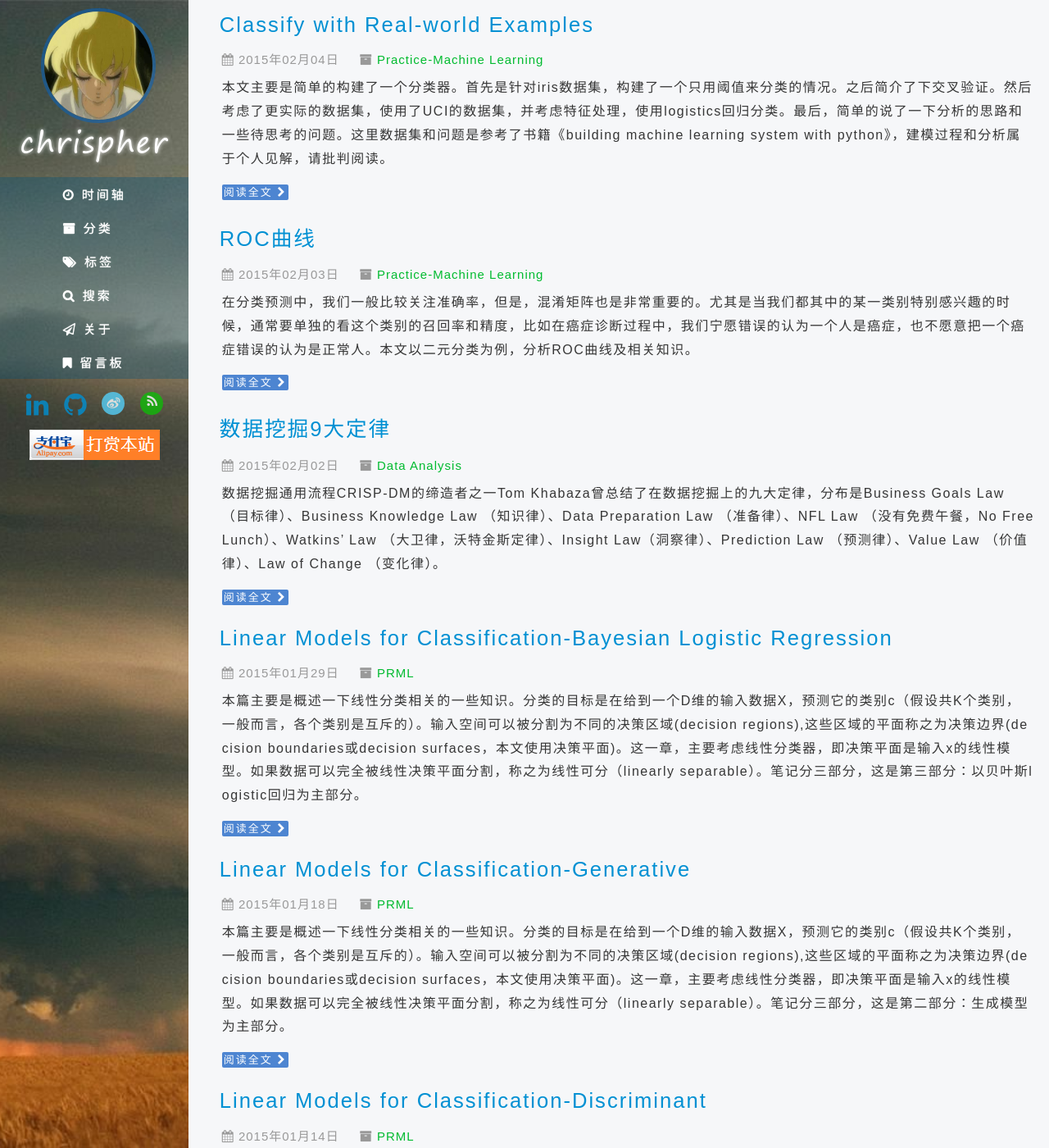
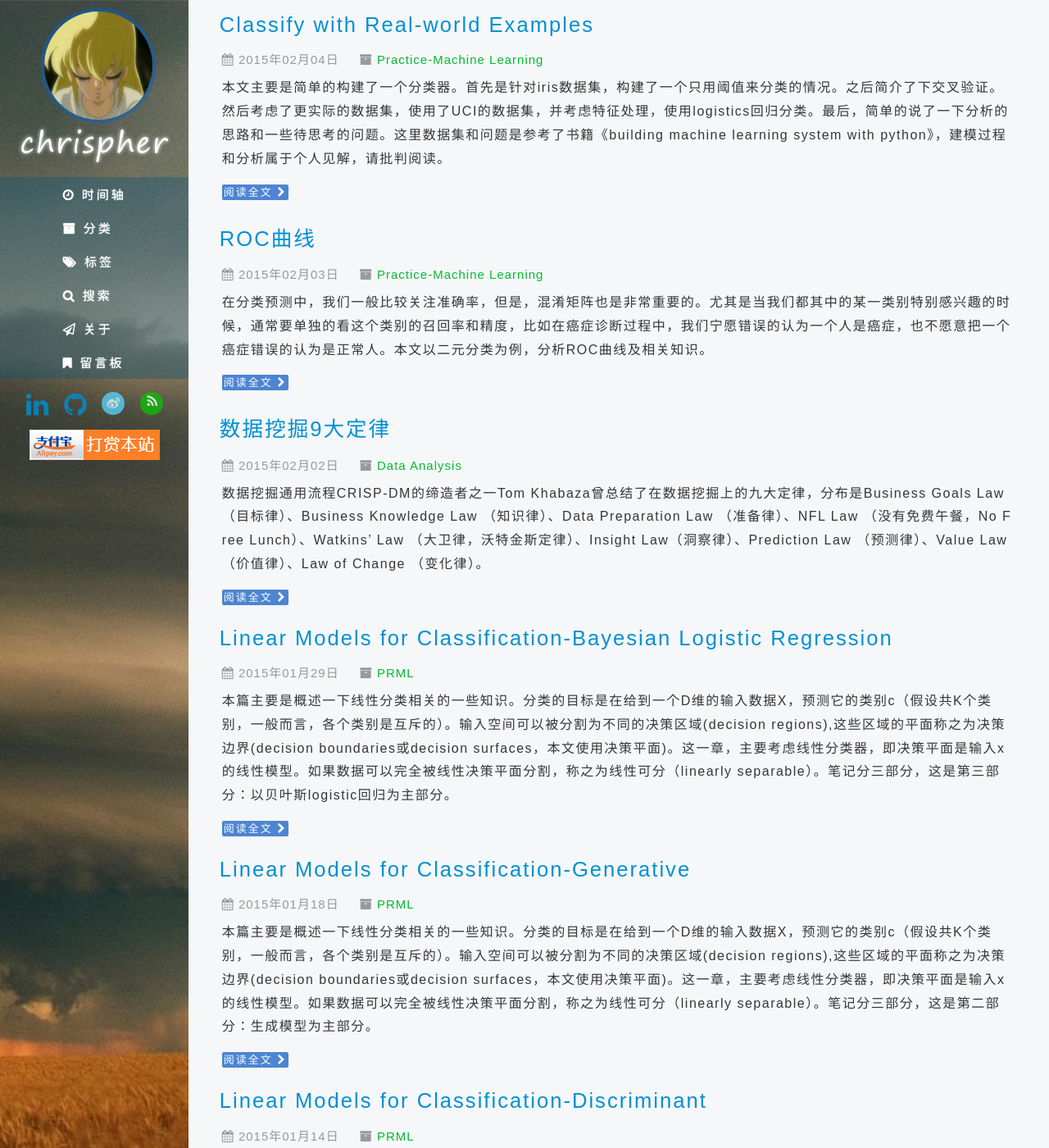
Before and after one commit to chrispher/chrispher.github.com, a Jekyll site: the page built from index.html, in a window 1280 px wide and 1400 px high. Shown: the whole window at 82% size. Built offline with Jekyll 4.4.1, drawn with Linux system fonts in a browser that asks for light colours; some web fonts are replaced; the list of posts is cut into pages by our own code; comment, search, counter and statistics services are not loaded.

Commit message:
modify the format

```diff
--- a/res/css/light.css
+++ b/res/css/light.css
@@ -243,6 +243,7 @@
 }
 .main {
 	margin-left:20%;
+	margin-right:2%;
 	margin-top:-5px;
 	padding:0 10px 0 10px;
 }
--- a/res/css/page.css
+++ b/res/css/page.css
@@ -27,7 +27,7 @@
 	position:relative;
 	margin-left:70px;
 	font-size:18px;
-	height:6em;
+	height:2.5em;
 }
 .timing:before {
 	content:"";
```
